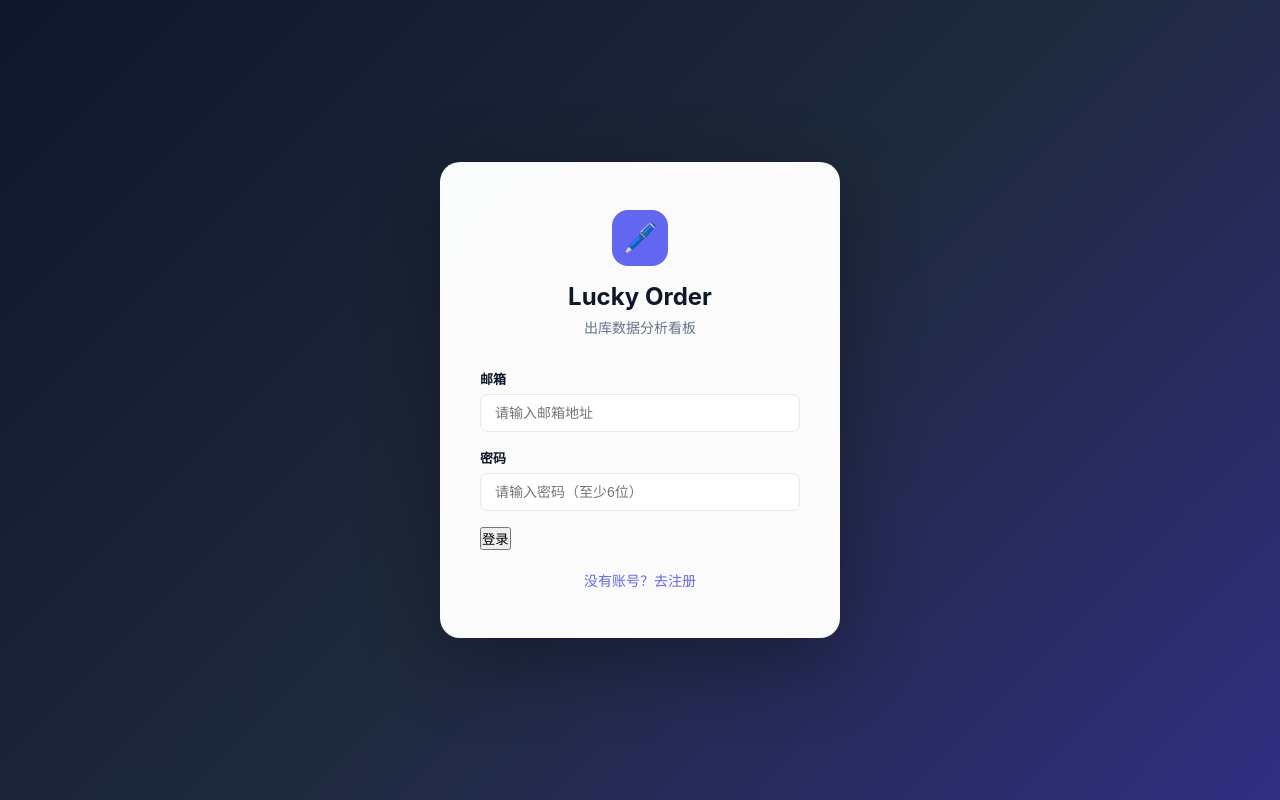
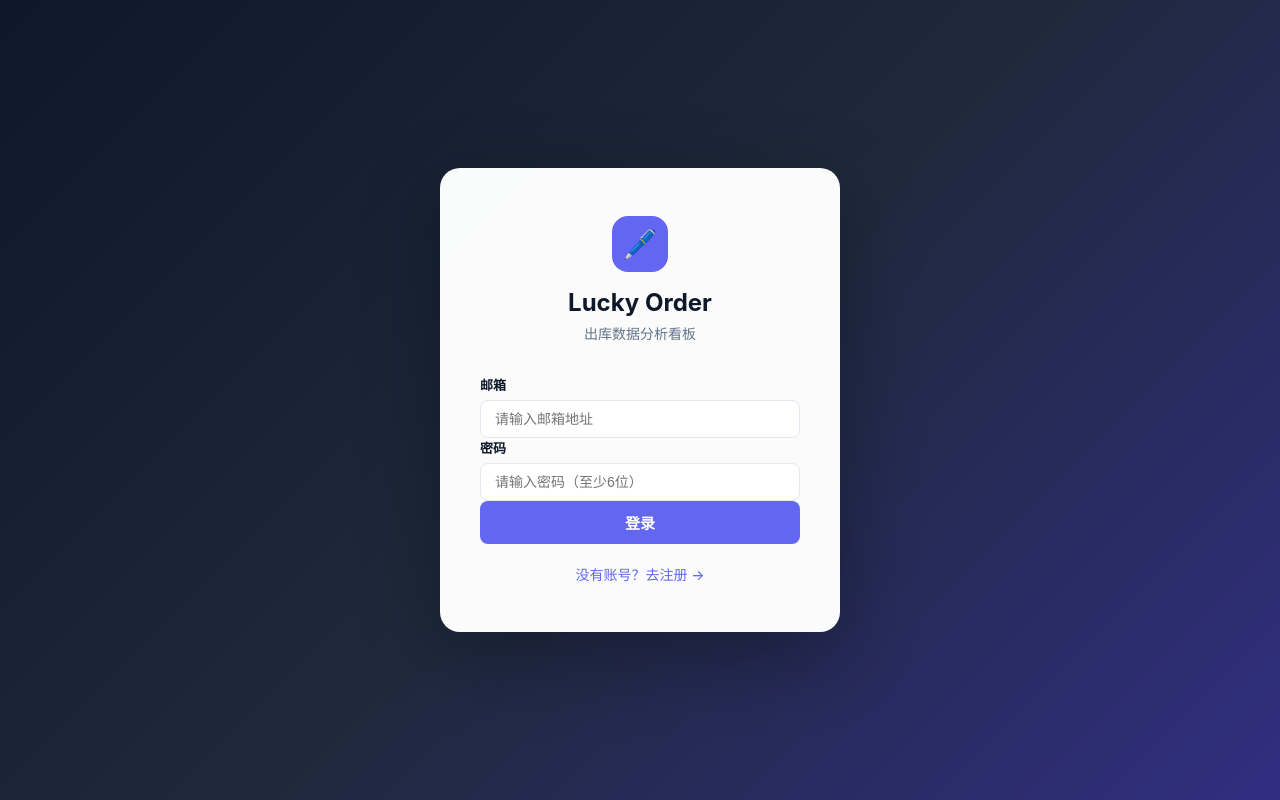
Before and after one commit to linzeqi0925/lucky-order, a React (Vite) app: page / in a window 1280 px wide. Built offline with nearby package versions, Linux system fonts and the light colour scheme.

Commit message:
Fix login/register button colors + add registration notice

```diff
--- a/src/index.css
+++ b/src/index.css
@@ -22,9 +22,33 @@ body { font-family:-apple-system,BlinkMacSystemFont,'Segoe UI',Roboto,'Helvetica
 .login-logo { width:56px; height:56px; background:var(--primary); border-radius:16px; display:flex; align-items:center; justify-content:center; margin:0 auto 16px; font-size:28px }
 .login-header h1 { font-size:24px; margin-bottom:6px }
 .login-header p { color:var(--text2); font-size:14px }
-.login-toggle { text-align:center; margin-top:20px; color:var(--primary); font-size:14px; cursor:pointer }
+.login-toggle { text-align:center; margin-top:20px; color:var(--primary); font-size:14px; cursor:pointer; font-weight:500 }
 .login-toggle:hover { text-decoration:underline }
-.form-group { margin-bottom:16px }
+
+/* 登录 vs 注册按钮不同色 */
+.btn-primary {
+  display:inline-flex; align-items:center; gap:6px; justify-content:center; width:100%;
+  padding:11px 20px; border:none; border-radius:var(--radius-sm); font-size:15px; font-weight:600;
+  cursor:pointer; transition:var(--transition); font-family:inherit;
+  background:var(--primary); color:white;
+}
+.btn-primary:hover:not(:disabled) { background:var(--primary-dark); transform:translateY(-1px); box-shadow:0 4px 12px rgba(99,102,241,0.3); }
+.btn-primary:disabled { opacity:0.6; cursor:not-allowed }
+
+.btn-register {
+  display:inline-flex; align-items:center; gap:6px; justify-content:center; width:100%;
+  padding:11px 20px; border:none; border-radius:var(--radius-sm); font-size:15px; font-weight:600;
+  cursor:pointer; transition:var(--transition); font-family:inherit;
+  background:#059669; color:white;
+}
+.btn-register:hover:not(:disabled) { background:#047857; transform:translateY(-1px); box-shadow:0 4px 12px rgba(5,150,105,0.3); }
+.btn-register:disabled { opacity:0.6; cursor:not-allowed }
+
+.register-notice {
+  background:#fef3c7; border:1px solid #fde68a; border-radius:var(--radius-sm);
+  padding:12px 14px; font-size:12px; line-height:1.7; color:#92400e; margin-bottom:16px
+}
+.register-notice strong { color:#dc2626 }
 .form-group label { display:block; font-size:13px; font-weight:600; margin-bottom:6px }
 .form-group input, .form-group select {
   width:100%; padding:10px 14px; border:1.5px solid var(--border); border-radius:var(--radius-sm);
--- a/src/pages/LoginPage.jsx
+++ b/src/pages/LoginPage.jsx
@@ -64,16 +64,30 @@ export default function LoginPage() {
             />
           </div>
 
+          {/* 注册提示 */}
+          {isRegister && (
+            <div className="register-notice">
+              ⚠️ 可随意填写注册邮箱，<strong>不需要验证码</strong>，不需要真实邮箱。<br />
+              邮箱仅用于创建数据库用，<strong>请保管好注册邮箱及密码！</strong>
+            </div>
+          )}
+
           {error && <div className="msg msg-error">{error}</div>}
           {success && <div className="msg msg-success">{success}</div>}
 
-          <button type="submit" className="btn btn-primary" disabled={loading}>
-            {loading ? '处理中...' : isRegister ? '注册' : '登录'}
-          </button>
+          {isRegister ? (
+            <button type="submit" className="btn btn-register" disabled={loading}>
+              {loading ? '注册中...' : '注册新账号'}
+            </button>
+          ) : (
+            <button type="submit" className="btn btn-primary" disabled={loading}>
+              {loading ? '登录中...' : '登录'}
+            </button>
+          )}
         </form>
 
         <p className="login-toggle" onClick={() => { setIsRegister(!isRegister); setError(''); setSuccess('') }}>
-          {isRegister ? '已有账号？去登录' : '没有账号？去注册'}
+          {isRegister ? '已有账号？去登录 →' : '没有账号？去注册 →'}
         </p>
       </div>
     </div>
```
